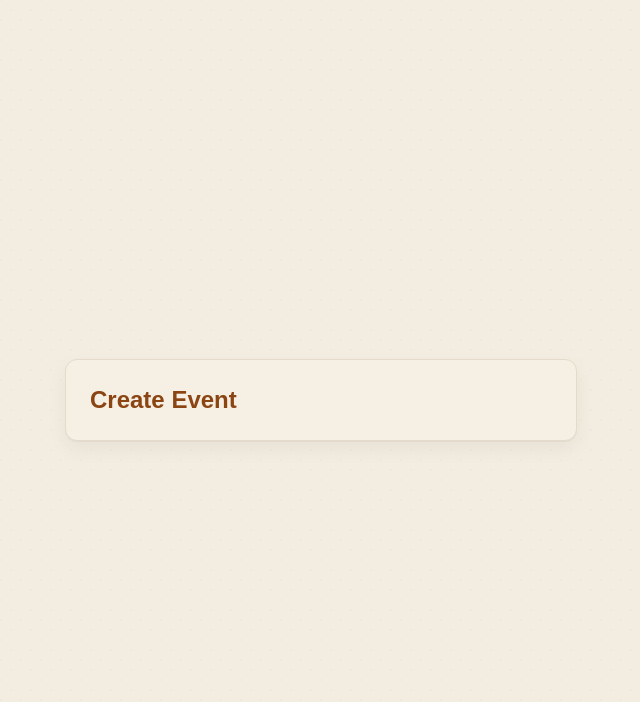
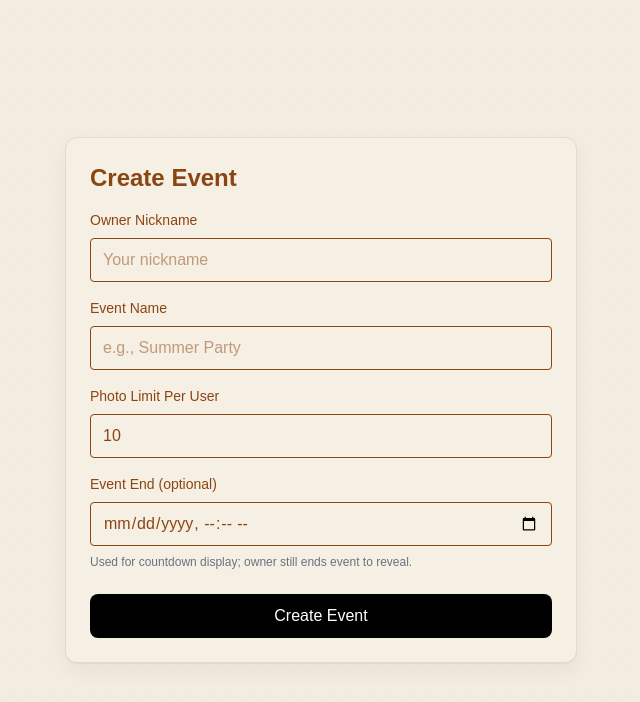
Before and after one commit to ozefear/pov-camera-web, a Next.js app: page /events/new in a window 1280 px wide. Shown: the top 702 px of the page, without its empty margins (319-959 px from the left). Built offline with nearby package versions, Linux system fonts and the light colour scheme; no server answers.

Commit message:
improvements

```diff
--- a/src/app/events/[eventId]/camera/page.js
+++ b/src/app/events/[eventId]/camera/page.js
@@ -3,7 +3,6 @@ import { useParams, useRouter } from "next/navigation";
 import { useEffect, useState } from "react";
 import { getFirebaseClient, ensureAnonymousAuth } from "@/lib/firebaseClient";
 import { loadImageFromFile, renderRetroWithTimestamp, canvasToBlob } from "@/lib/imageProcessing";
-import toast from "react-hot-toast";
 
 export default function CameraPage() {
   const { eventId } = useParams();
@@ -76,10 +75,8 @@ export default function CameraPage() {
     }
     setError("");
     setFile(f);
-    // Process the image and show the rendered preview
-    const { img } = await loadImageFromFile(f);
-    const canvas = renderRetroWithTimestamp(img, { timestamp: new Date() });
-    setPreviewUrl(canvas.toDataURL("image/jpeg", 0.9));
+    const { dataUrl } = await loadImageFromFile(f);
+    setPreviewUrl(dataUrl);
   }
 
   async function handleUpload() {
@@ -134,14 +131,12 @@ export default function CameraPage() {
       }
 
       setSuccess(true);
-  toast.success("Uploaded successfully!");
       setFile(null);
       setPreviewUrl("");
       setComment("");
     } catch (e) {
       console.error(e);
       setError(e?.message || "Upload failed. Please try again.");
-      toast.error(e?.message || "Upload failed. Please try again.");
     } finally {
       setProcessing(false);
     }
@@ -229,7 +224,8 @@ export default function CameraPage() {
         </div>
       )}
 
-  {/* Toast notifications handle error and success messages visually */}
+      {error && <p className="text-red-600 text-sm">{error}</p>}
+      {success && <p className="text-green-600 text-sm">Uploaded successfully!</p>}
     </div>
   );
 }
--- a/src/app/events/[eventId]/gallery/page.js
+++ b/src/app/events/[eventId]/gallery/page.js
@@ -3,7 +3,6 @@ import { useEffect, useMemo, useState } from "react";
 import { useParams, useRouter } from "next/navigation";
 import { getFirebaseClient, ensureAnonymousAuth } from "@/lib/firebaseClient";
 import JSZip from "jszip";
-
 
 async function fetchServerPhotos(eventId) {
   const res = await fetch(`/api/events/${eventId}/photos`, { cache: "no-store" });
--- a/src/app/events/[eventId]/join/page.js
+++ b/src/app/events/[eventId]/join/page.js
@@ -1,12 +1,9 @@
 "use client";
-
 
 import { useParams, useRouter } from "next/navigation";
 import { useEffect, useState } from "react";
 import { getFirebaseClient, ensureAnonymousAuth } from "@/lib/firebaseClient";
 import { doc, getDoc, runTransaction, serverTimestamp } from "firebase/firestore";
-
-import toast from "react-hot-toast";
 
 
 export default function JoinEventPage() {
@@ -76,11 +73,10 @@ export default function JoinEventPage() {
 
   async function handleJoin(e) {
     e.preventDefault();
-  setError("");
+    setError("");
     const nick = nickname.trim();
     if (!nick) {
       setError("Please enter a nickname.");
-      toast.error("Please enter a nickname.");
       return;
     }
     setSubmitting(true);
@@ -111,22 +107,19 @@ export default function JoinEventPage() {
         JSON.stringify({ uid: auth.currentUser.uid, nickname: nick })
       );
 
-  toast.success("Joined event!");
-  router.push(`/events/${eventId}/camera`);
+      router.push(`/events/${eventId}/camera`);
     } catch (err) {
       console.error(err);
       setError(err.message || "Failed to join. Please try again.");
-      toast.error(err.message || "Failed to join. Please try again.");
     } finally {
       setSubmitting(false);
     }
   }
 
-
   if (submitting) {
     return (
       <div className="min-h-screen flex items-center justify-center">
-        <span>Loading...</span>
+        <p>Loading...</p>
       </div>
     );
   }
@@ -157,7 +150,7 @@ export default function JoinEventPage() {
           maxLength={50}
           placeholder="Your nickname"
         />
-  {/* Toast notifications handle error and success messages visually */}
+        {error && <p className="text-red-600 text-sm">{error}</p>}
         <button
           disabled={submitting}
           className="w-full btn-primary disabled:opacity-60"
--- a/src/app/events/[eventId]/page.js
+++ b/src/app/events/[eventId]/page.js
@@ -5,7 +5,6 @@ import { getFirebaseClient } from "@/lib/firebaseClient";
 import { doc, getDoc } from "firebase/firestore";
 import { useState } from "react";
 import { QRCodeSVG } from "qrcode.react";
-
 
 export default function EventSharePage() {
   const params = useParams();
--- a/src/app/events/new/page.js
+++ b/src/app/events/new/page.js
@@ -10,7 +10,6 @@ import {
   setDoc,
   Timestamp,
 } from "firebase/firestore";
-
 
 export default function NewEventPage() {
   const router = useRouter();
@@ -72,13 +71,6 @@ export default function NewEventPage() {
     }
   }
 
-  if (submitting) {
-    return (
-      <div className="min-h-screen flex items-center justify-center">
-    <span>Loading...</span>
-      </div>
-    );
-  }
   return (
     <div className="min-h-screen flex items-center justify-center p-8">
       <form
@@ -86,7 +78,59 @@ export default function NewEventPage() {
         className="w-full max-w-lg space-y-4 retro-surface p-6"
       >
         <h1 className="text-2xl font-semibold">Create Event</h1>
-        {/* ...existing code... */}
+        <div className="space-y-2">
+          <label className="block text-sm font-medium">Owner Nickname</label>
+          <input
+            className="w-full h-11 px-3 rounded border bg-transparent"
+            value={ownerNickname}
+            onChange={(e) => setOwnerNickname(e.target.value)}
+            placeholder="Your nickname"
+            maxLength={50}
+            required
+          />
+        </div>
+        <div className="space-y-2">
+          <label className="block text-sm font-medium">Event Name</label>
+          <input
+            className="w-full h-11 px-3 rounded border bg-transparent"
+            value={eventName}
+            onChange={(e) => setEventName(e.target.value)}
+            placeholder="e.g., Summer Party"
+            maxLength={80}
+            required
+          />
+        </div>
+        <div className="space-y-2">
+          <label className="block text-sm font-medium">Photo Limit Per User</label>
+          <input
+            type="number"
+            className="w-full h-11 px-3 rounded border bg-transparent"
+            value={photoLimitPerUser}
+            onChange={(e) => setPhotoLimitPerUser(e.target.value)}
+            min={0}
+            max={9999}
+          />
+        </div>
+        <div className="space-y-2">
+          <label className="block text-sm font-medium">Event End (optional)</label>
+          <input
+            type="datetime-local"
+            className="w-full h-11 px-3 rounded border bg-transparent"
+            value={revealAt}
+            onChange={(e) => setRevealAt(e.target.value)}
+          />
+          <p className="text-xs text-gray-500">Used for countdown display; owner still ends event to reveal.</p>
+        </div>
+        {error && <p className="text-red-600 text-sm">{error}</p>}
+        <div className="pt-2">
+          <button
+            type="submit"
+            disabled={submitting}
+            className="w-full h-11 rounded-lg bg-black text-white hover:opacity-90 disabled:opacity-60"
+          >
+            {submitting ? "Creating..." : "Create Event"}
+          </button>
+        </div>
       </form>
     </div>
   );
--- a/src/app/layout.js
+++ b/src/app/layout.js
@@ -1,7 +1,6 @@
 import { Geist, Geist_Mono } from "next/font/google";
 import "./globals.css";
 import FirebaseBootstrap from "@/app/firebase-bootstrap";
-import { Toaster } from "react-hot-toast";
 
 const geistSans = Geist({
   variable: "--font-geist-sans",
@@ -35,9 +34,8 @@ export default function RootLayout({ children }) {
       <body
         className={`${geistSans.variable} ${geistMono.variable} antialiased`}
       >
-  <FirebaseBootstrap />
-  <Toaster position="top-center" />
-  {children}
+        <FirebaseBootstrap />
+        {children}
       </body>
     </html>
   );
--- a/src/components/LoadingSkeleton.js
+++ /dev/null
@@ -1,9 +0,0 @@
-export default function LoadingSkeleton() {
-  return (
-    <div className="w-full max-w-md space-y-4 animate-pulse">
-      <div className="h-8 bg-gray-200 rounded w-2/3 mx-auto" />
-      <div className="h-6 bg-gray-200 rounded w-1/2 mx-auto" />
-      <div className="h-10 bg-gray-200 rounded w-full" />
-    </div>
-  );
-}
```
Also changed, not shown: src/app/events/[eventId]/admin/page.js (+13 -24 lines), src/app/events/[eventId]/join/head.js (added), src/app/events/[eventId]/join/page.metadata.js (deleted). Lines whose indentation alone changed are shown as unchanged.
